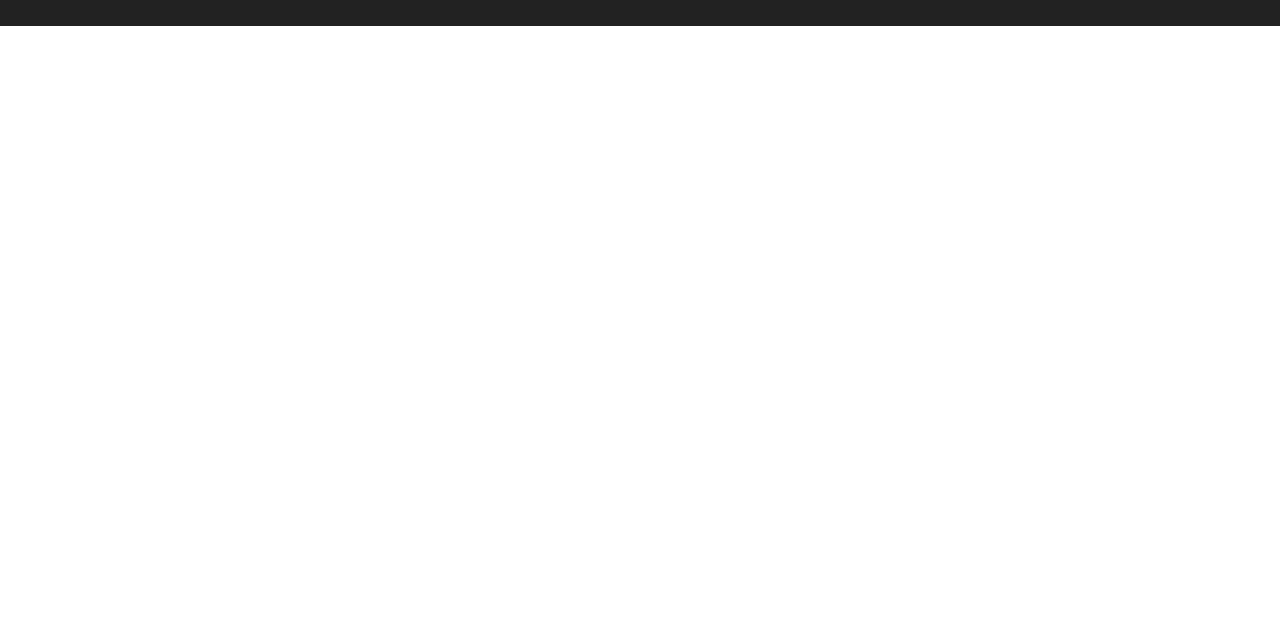
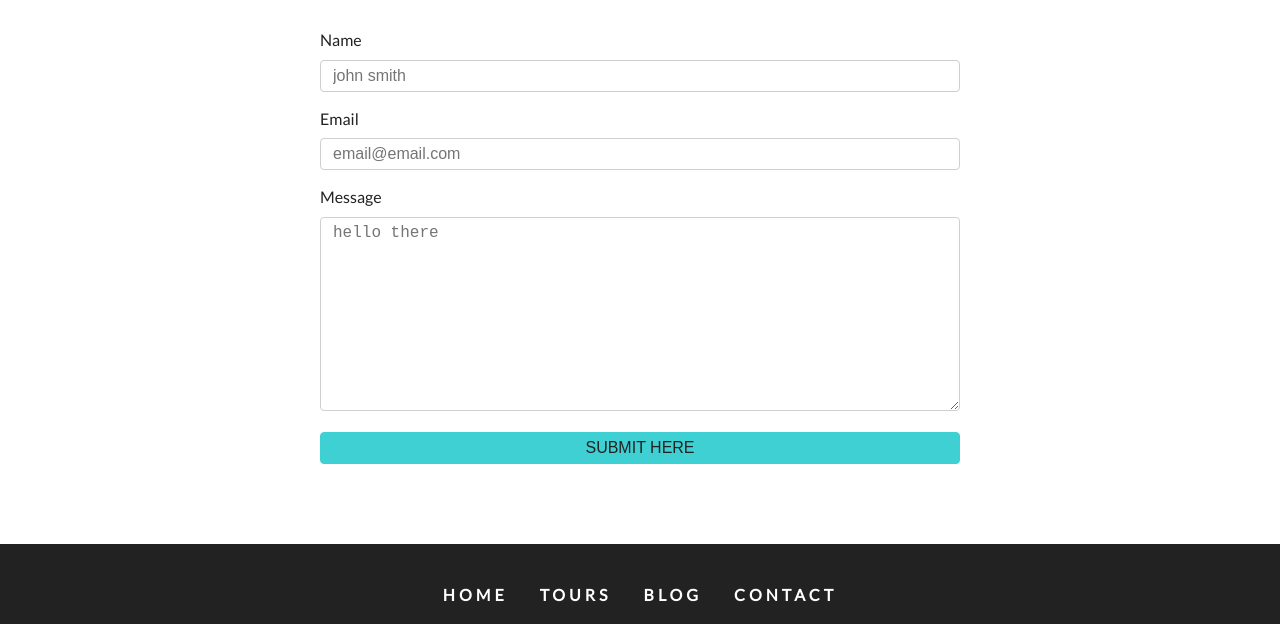
Before and after one commit to snaik2064/explorer-blogs, a Gatsby site: page /contact in a window 1280 px wide. Shown: the part 1055-1679 px from the top of the page. Before the commit the page ends 1081 px from the top, so only its background shows below. Built offline with nearby package versions, Linux system fonts and the light colour scheme; Gatsby itself is replaced by a stand-in of ours.

Commit message:
Conatct form created.

```diff
--- /dev/null
+++ b/src/components/Contact/Contact.js
@@ -0,0 +1,53 @@
+import React from 'react';
+import Title from '../Title';
+import styles from '../../css/contact.module.css';
+const Contact = () => {
+  return (
+    <section className={styles.contact}>
+      <Title title="contact" subtitle="us" />
+      <div className={styles.center}>
+        <form className={styles.form}>
+          <div>
+            <label htmlFor="name">name</label>
+            <input
+              type="text"
+              name="name"
+              id="name"
+              className={styles.formControl}
+              placeholder="john smith"
+            />
+          </div>
+          <div>
+            <label htmlFor="email">email</label>
+            <input
+              type="email"
+              name="email"
+              id="email"
+              className={styles.formControl}
+              placeholder="email@email.com"
+            />
+          </div>
+          <div>
+            <label htmlFor="message">message</label>
+            <textarea
+              name="message"
+              id="message"
+              rows="10"
+              className={styles.formControl}
+              placeholder="hello there"
+            />
+          </div>
+          <div>
+            <input
+              type="submit"
+              value="submit here"
+              className={styles.submit}
+            />
+          </div>
+        </form>
+      </div>
+    </section>
+  );
+};
+
+export default Contact;
--- a/src/pages/contact.js
+++ b/src/pages/contact.js
@@ -2,11 +2,13 @@
 import Layout from '../components/Layout';
 import StyledHero from '../components/StyledHero';
 import { graphql } from 'gatsby';
+import Contact from '../components/Contact/Contact';
 
 export default function contact({ data }) {
   return (
     <Layout>
       <StyledHero home="true" img={data.contactBcg.childImageSharp.fluid} />
+      <Contact />
     </Layout>
   );
 }
```
